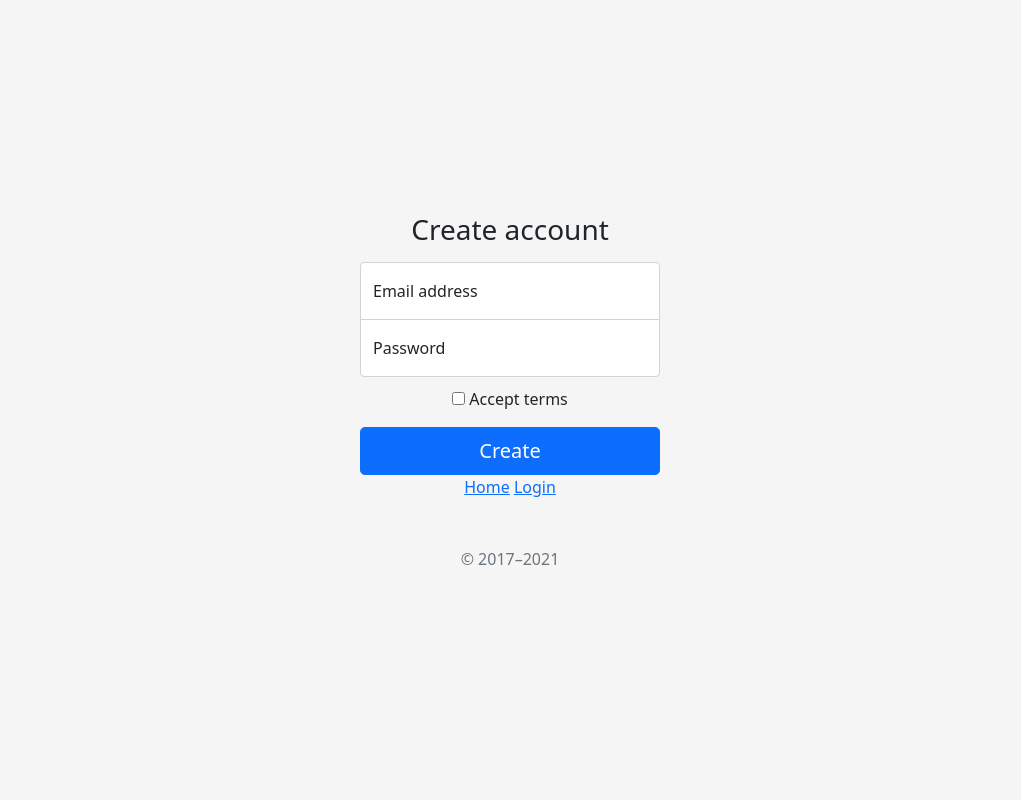
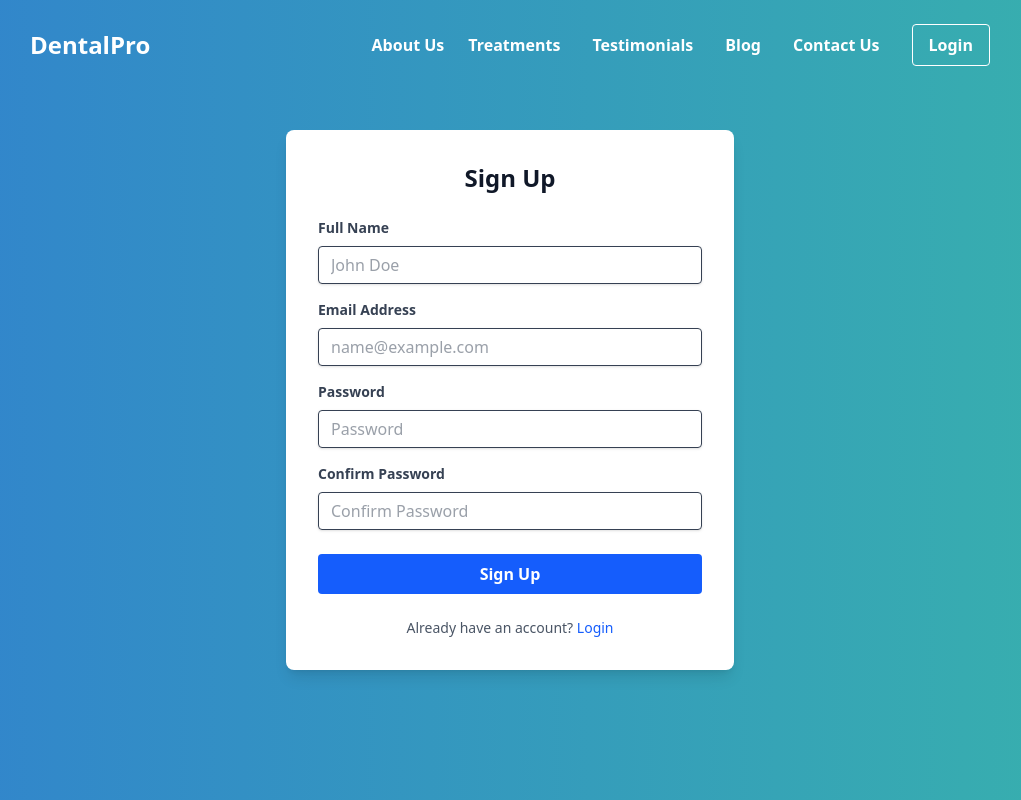
Before and after one commit to Abdelmoudiri/Cabinet-Medical-mvc, a PHP site: page /cabinet_medical_mvc/signup in a window 1280 px wide. Shown: the whole page, without its empty margins (130-1151 px from the left). Run offline with PHP 8.4, Linux system fonts and the light colour scheme.

Commit message:
changer la view signup

```diff
--- a/app/views/signup.view.php
+++ b/app/views/signup.view.php
@@ -1,71 +1,191 @@
 <!doctype html>
 <html lang="en">
+
 <head>
   <meta charset="utf-8">
-    <meta name="viewport" content="width=device-width, initial-scale=1">
-    <meta name="description" content="">
-    <meta name="generator" content="Hugo 0.88.1">
-    <title>Signin Template · Bootstrap v5.1</title>
-
-
-    <!-- Bootstrap core CSS -->
-<link href="<?=ROOT?>/assets/css/bootstrap.min.css" rel="stylesheet">
+  <meta name="viewport" content="width=device-width, initial-scale=1, shrink-to-fit=no">
+  <link rel="icon" type="image/png" sizes="32x32" href="<?=ROOT?>/assets/images/favicon-32x32.png">
+  <link rel="icon" type="image/png" sizes="16x16" href="<?=ROOT?>/assets/images/favicon-16x16.png">
+  <script src="https://unpkg.com/@tailwindcss/browser@4"></script>
+  <title>Sign Up - DentalPro</title>
 
   <style>
-      .bd-placeholder-img {
-        font-size: 1.125rem;
-        text-anchor: middle;
-        -webkit-user-select: none;
-        -moz-user-select: none;
-        user-select: none;
+    #menu-toggle:checked+#menu {
+      display: block;
     }
 
-      @media (min-width: 768px) {
-        .bd-placeholder-img-lg {
-          font-size: 3.5rem;
+    #dropdown-toggle:checked+#dropdown {
+      display: block;
     }
+
+    a,
+    span {
+      position: relative;
+      text-decoration: none;
+      transition: all 0.3s ease;
+    }
+
+    a.arrow,
+    span.arrow {
+      display: flex;
+      align-items: center;
+      font-weight: 600;
+      line-height: 1.5;
+    }
+
+    a.arrow .arrow_icon,
+    span.arrow .arrow_icon {
+      position: relative;
+      margin-left: 0.5em;
+    }
+
+    a.arrow .arrow_icon svg,
+    span.arrow .arrow_icon svg {
+      transition: transform 0.3s 0.02s ease;
+      margin-right: 1em;
+    }
+
+    a.arrow .arrow_icon::before,
+    span.arrow .arrow_icon::before {
+      content: "";
+      display: block;
+      position: absolute;
+      top: 50%;
+      left: 0;
+      width: 0;
+      height: 2px;
+      background: #38b2ac;
+      transform: translateY(-50%);
+      transition: width 0.3s ease;
+    }
+
+    a.arrow:hover .arrow_icon::before,
+    span.arrow:hover .arrow_icon::before {
+      width: 1em;
+    }
+
+    a.arrow:hover .arrow_icon svg,
+    span.arrow:hover .arrow_icon svg {
+      transform: translateX(0.75em);
+    }
+
+    .bg-blue-teal-gradient {
+      background: rgb(49, 130, 206);
+      background: linear-gradient(90deg, rgba(49, 130, 206, 1) 0%, rgba(56, 178, 172, 1) 100%);
     }
   </style>
+</head>
 
+<body class="antialiased bg-white font-sans text-gray-900">
 
-    <!-- Custom styles for this template -->
-    <link href="<?=ROOT?>/assets/css/signin.css" rel="stylesheet">
-  </head>
-  <body class="text-center">
+  <main class="w-full">
 
-<main class="form-signin">
-  <form method="post">
-
-    <?php if(!empty($errors)):?>
-      <div class="alert alert-danger">
-        <?= implode("<br>", $errors)?>
-      </div>
-    <?php endif;?>
-
-    <h1 class="h3 mb-3 fw-normal">Create account</h1>
-
-    <div class="form-floating">
-      <input name="email" type="email" class="form-control" id="floatingInput" placeholder="name@example.com">
-      <label for="floatingInput">Email address</label>
-    </div>
-    <div class="form-floating">
-      <input name="password" type="password" class="form-control" id="floatingPassword" placeholder="Password">
-      <label for="floatingPassword">Password</label>
+    <!-- start header -->
+    <header class="absolute top-0 left-0 w-full z-50 px-4 sm:px-8 lg:px-16 xl:px-40 2xl:px-64">
+      <div class="flex flex-wrap items-center justify-between py-6">
+        <div class="w-1/2 md:w-auto">
+          <a href="index.html" class="text-white font-bold text-2xl">
+            DentalPro
+          </a>
         </div>
 
-    <div class="checkbox mb-3">
-      <label>
-        <input name="terms" type="checkbox" value="1"> Accept terms
+        <label for="menu-toggle" class="pointer-cursor md:hidden block"><svg class="fill-current text-white"
+            xmlns="http://www.w3.org/2000/svg" width="20" height="20" viewBox="0 0 20 20">
+            <title>menu</title>
+            <path d="M0 3h20v2H0V3zm0 6h20v2H0V9zm0 6h20v2H0v-2z"></path>
+          </svg></label>
+
+        <input class="hidden" type="checkbox" id="menu-toggle">
+
+        <div class="hidden md:block w-full md:w-auto" id="menu">
+          <nav
+            class="w-full bg-white md:bg-transparent rounded shadow-lg px-6 py-4 mt-4 text-center md:p-0 md:mt-0 md:shadow-none">
+            <ul class="md:flex items-center">
+              <li><a class="py-2 inline-block md:text-white md:hidden lg:block font-semibold" href="#">About Us</a></li>
+              <li class="md:ml-4"><a class="py-2 inline-block md:text-white md:px-2 font-semibold"
+                  href="#">Treatments</a></li>
+              <li class="md:ml-4"><a class="py-2 inline-block md:text-white md:px-2 font-semibold"
+                  href="#">Testimonials</a></li>
+              <li class="md:ml-4 md:hidden lg:block"><a class="py-2 inline-block md:text-white md:px-2 font-semibold"
+                  href="#">Blog</a></li>
+              <li class="md:ml-4"><a class="py-2 inline-block md:text-white md:px-2 font-semibold" href="#">Contact
+                  Us</a></li>
+              <li class="md:ml-6 mt-3 md:mt-0">
+                <a class="inline-block font-semibold px-4 py-2 text-white bg-blue-600 md:bg-transparent md:text-white border border-white rounded"
+                  href="<?=ROOT?>/login">Login</a>
+              </li>
+            </ul>
+          </nav>
+        </div>
+      </div>
+    </header>
+    <!-- end header -->
+
+    <!-- start signup section -->
+    <section class="bg-blue-teal-gradient min-h-screen flex items-center justify-center">
+      <div class="bg-white p-8 rounded-lg shadow-lg w-full max-w-md">
+        <h2 class="text-2xl font-bold mb-6 text-center">Sign Up</h2>
+        <form method="post">
+          <div class="mb-4">
+            <label class="block text-gray-700 text-sm font-bold mb-2" for="name">
+              Full Name
             </label>
+            <input
+              class="shadow appearance-none border rounded w-full py-2 px-3 text-gray-700 leading-tight focus:outline-none focus:shadow-outline"
+              id="name" type="text" name="name" placeholder="John Doe">
           </div>
-    <button class="w-100 btn btn-lg btn-primary" type="submit">Create</button>
-    <a href="<?=ROOT?>">Home</a>
-    <a href="<?=ROOT?>/login">Login</a>
-    <p class="mt-5 mb-3 text-muted">&copy; 2017–2021</p>
+          <div class="mb-4">
+            <label class="block text-gray-700 text-sm font-bold mb-2" for="email">
+              Email Address
+            </label>
+            <input
+              class="shadow appearance-none border rounded w-full py-2 px-3 text-gray-700 leading-tight focus:outline-none focus:shadow-outline"
+              id="email" type="email" name="email" placeholder="name@example.com">
+          </div>
+          <div class="mb-4">
+            <label class="block text-gray-700 text-sm font-bold mb-2" for="password">
+              Password
+            </label>
+            <input
+              class="shadow appearance-none border rounded w-full py-2 px-3 text-gray-700 leading-tight focus:outline-none focus:shadow-outline"
+              id="password" type="password" name="password" placeholder="Password">
+          </div>
+          <div class="mb-6">
+            <label class="block text-gray-700 text-sm font-bold mb-2" for="confirm-password">
+              Confirm Password
+            </label>
+            <input
+              class="shadow appearance-none border rounded w-full py-2 px-3 text-gray-700 leading-tight focus:outline-none focus:shadow-outline"
+              id="confirm-password" type="password" name="confirm-password" placeholder="Confirm Password">
+          </div>
+          <button
+            class="w-full bg-blue-600 hover:bg-blue-700 text-white font-bold py-2 px-4 rounded focus:outline-none focus:shadow-outline"
+            type="submit">
+            Sign Up
+          </button>
         </form>
+        <p class="mt-6 text-center text-sm text-gray-600">
+          Already have an account? <a href="<?=ROOT?>/login" class="text-blue-600 hover:text-blue-800">Login</a>
+        </p>
+      </div>
+    </section>
+    <!-- end signup section -->
+
   </main>
 
+  <!-- Global site tag (gtag.js) - Google Analytics -->
+  <script async src="https://www.googletagmanager.com/gtag/js?id=UA-131505823-4"></script>
+  <script>
+    window.dataLayer = window.dataLayer || [];
 
+    function gtag() {
+      dataLayer.push(arguments);
+    }
+    gtag('js', new Date());
+
+    gtag('config', 'UA-131505823-4');
+  </script>
 
 </body>
+
 </html>
```
Lines whose indentation alone changed are shown as unchanged.
